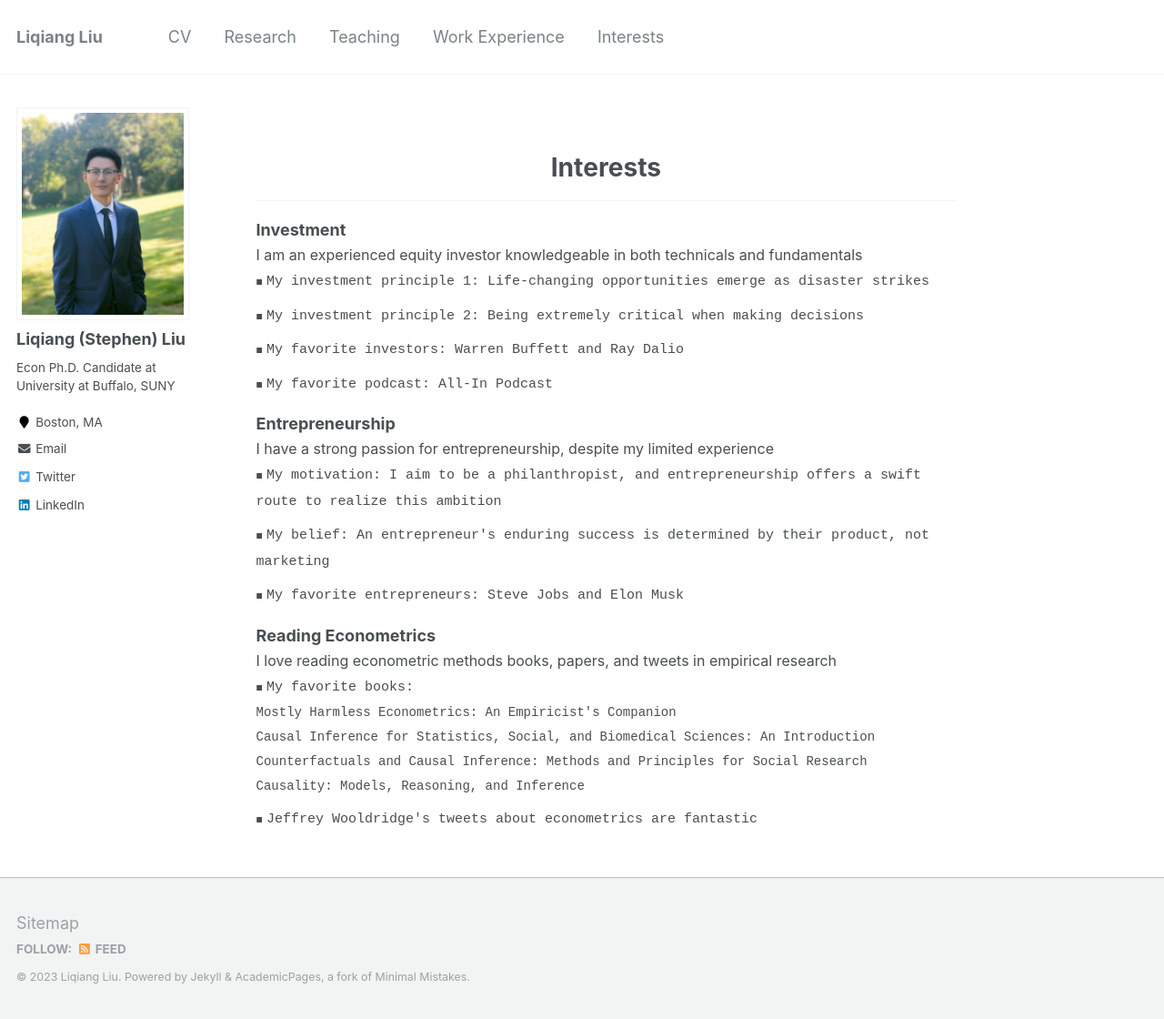
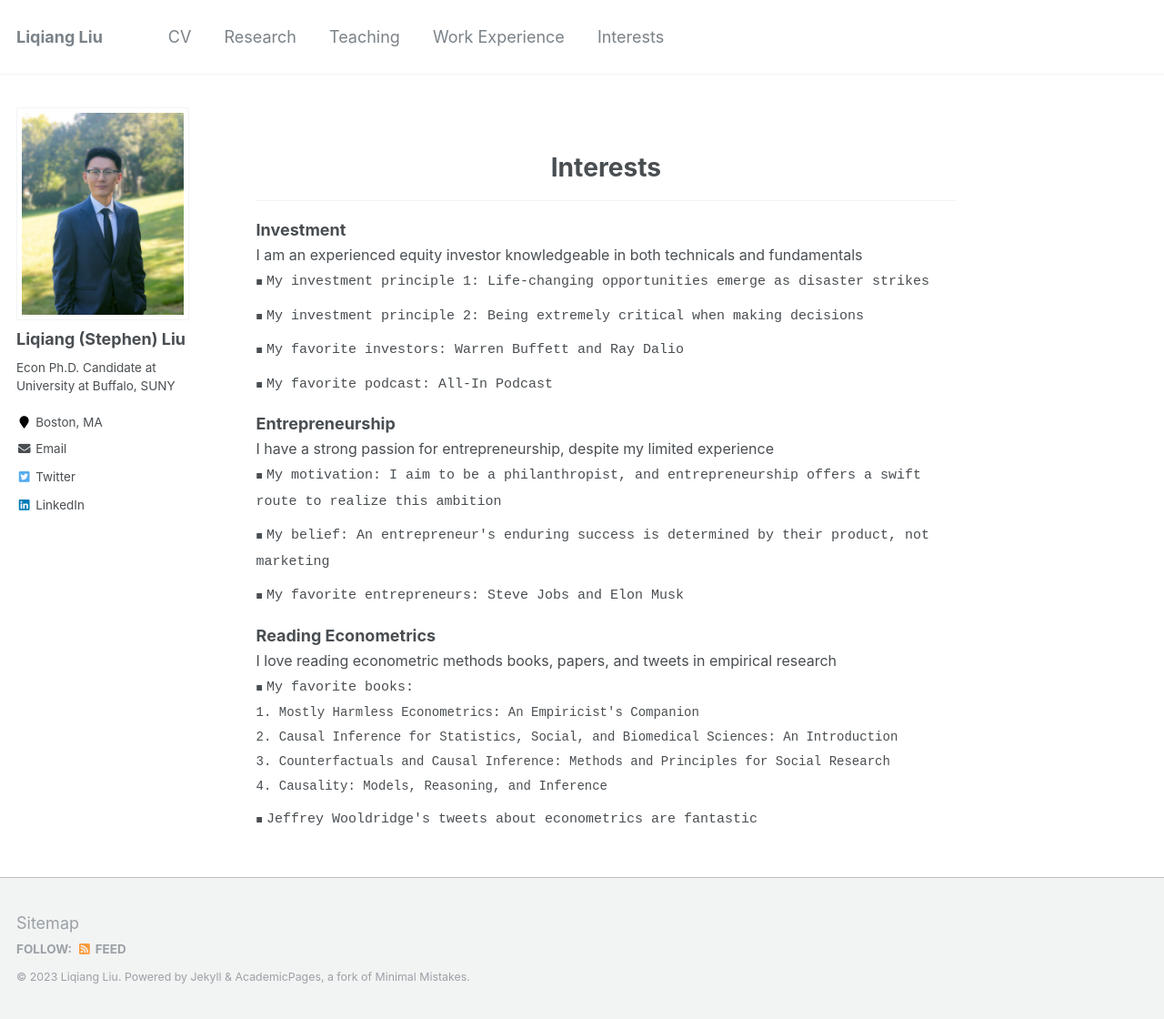
Before and after one commit to Liqiang-Liu/Liqiang-Liu.github.io, a Jekyll site: the page built from _pages/interests.md, in a window 1280 px wide and 1120 px high. Shown: the whole window at 91% size. Built offline with Jekyll 4.4.1, drawn with Linux system fonts in a browser that asks for light colours.

Commit message:
Update interests.md

```diff
--- a/_pages/interests.md
+++ b/_pages/interests.md
@@ -54,10 +54,10 @@ redirect_from:
   <span style="font-size: 16px;">I love reading econometric methods books, papers, and tweets in empirical research</span>
     <ul class="custom-bullet">
       <li><span style="font-size: 15px; font-family: monospace;">My favorite books:</span><br>
-        <span style="font-size: 14px; font-family: monospace;">Mostly Harmless Econometrics: An Empiricist's Companion</span><br>
-        <span style="font-size: 14px; font-family: monospace;">Causal Inference for Statistics, Social, and Biomedical Sciences: An Introduction</span><br>
-        <span style="font-size: 14px; font-family: monospace;">Counterfactuals and Causal Inference: Methods and Principles for Social Research</span><br>
-        <span style="font-size: 14px; font-family: monospace;">Causality: Models, Reasoning, and Inference</span>
+        <span style="font-size: 14px; font-family: monospace;">1. Mostly Harmless Econometrics: An Empiricist's Companion</span><br>
+        <span style="font-size: 14px; font-family: monospace;">2. Causal Inference for Statistics, Social, and Biomedical Sciences: An Introduction</span><br>
+        <span style="font-size: 14px; font-family: monospace;">3. Counterfactuals and Causal Inference: Methods and Principles for Social Research</span><br>
+        <span style="font-size: 14px; font-family: monospace;">4. Causality: Models, Reasoning, and Inference</span>
       </li>
      <li><span style="font-size: 15px; font-family: monospace;">Jeffrey Wooldridge's tweets about econometrics are fantastic</span></li>
      </ul>
```
